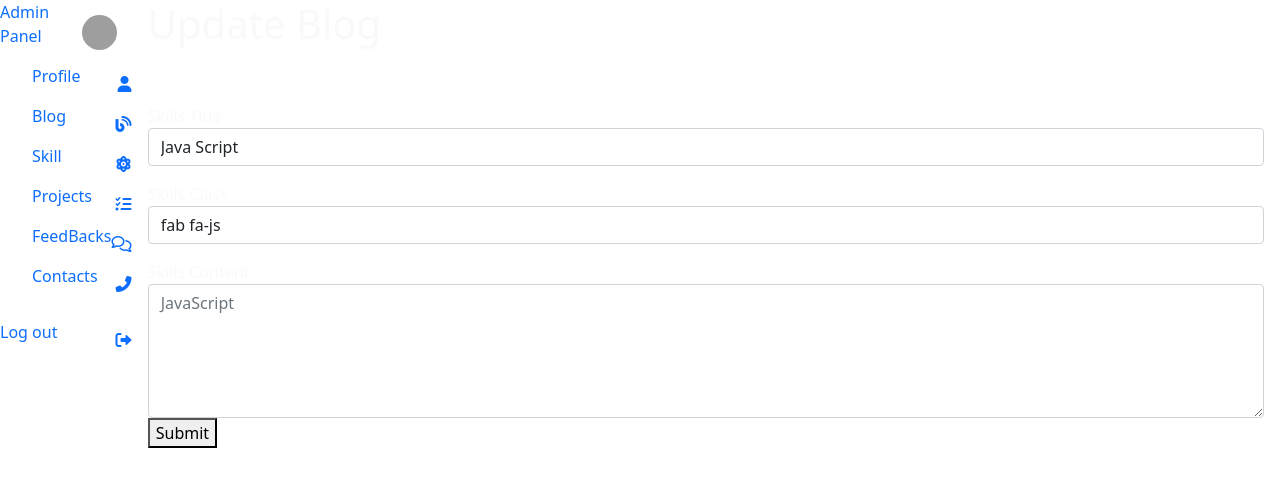
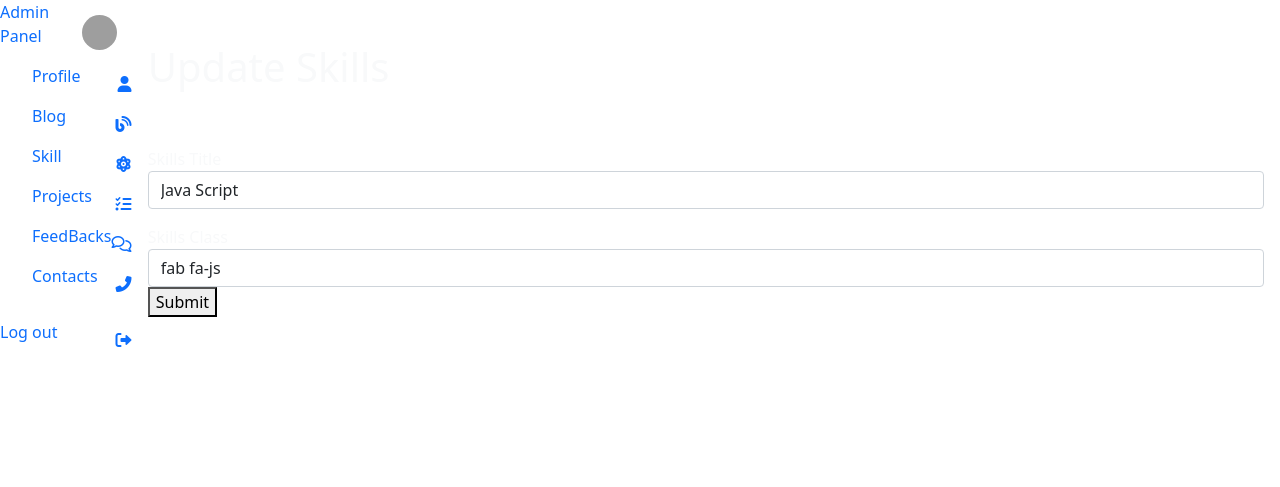
Before and after one commit to Sabuhi0/MyPortfolio, a Flask app: page /skillEdit/1 in a window 1280 px wide. Shown: the top 487 px of the page. Run offline with Flask 2, Linux system fonts and the light colour scheme; a user stored in the database is signed in; data comes from the database, SQL or seed files in the repository; grey boxes are pictures that could not be loaded.

Commit message:
Update skill page

```diff
--- a/templates/admin/update_skill.html
+++ b/templates/admin/update_skill.html
@@ -1,7 +1,7 @@
 {% extends "admin/base.html" %} {% block content %}
 <div class="form-item w-100 h-100vh d-flex align-items-center">
     <div class="container">
-        <h1 class="text-light pt-35">Update Blog</h1>
+        <h1 class="text-light pt-35">Update Skills</h1>
         <form action="/skillEdit/{{newSkill.id}}" method="POST">
             <div class="form-group">
                 <label class="mt-5 text-light">Skills Title</label>
@@ -10,10 +10,6 @@
             <div class="form-group mt-3">
                 <label class="text-light">Skills Class</label>
                 <input type="text" name="skills_class" value="{{newSkill.skills_class}}" class="form-control" id="exampleInputPassword1" required>
-            </div>
-            <div class="form-group mt-3">
-                <label class="text-light">Skills Content</label>
-                <textarea name="skills_content" class="form-control" id="exampleFormControlTextarea1" placeholder="{{newSkill.skills_content}}" rows="5" required></textarea>
             </div>
             <div class="submit_button">
                 <span></span>
```
